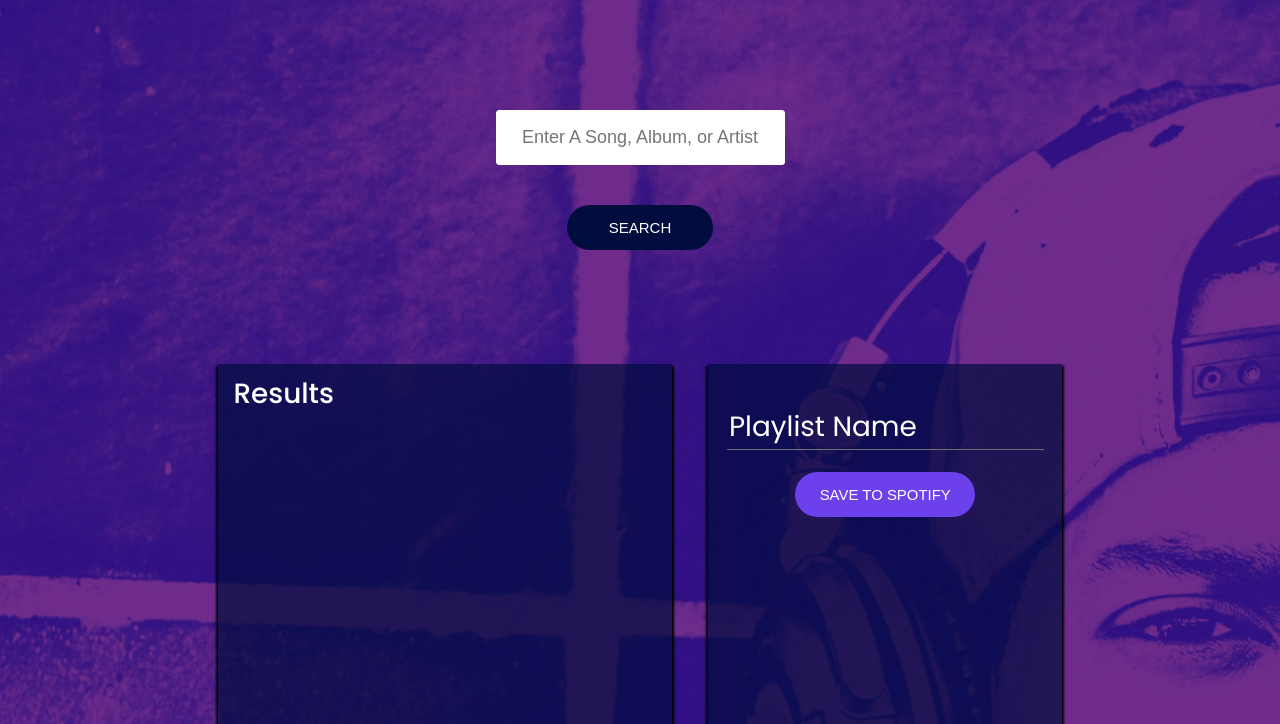
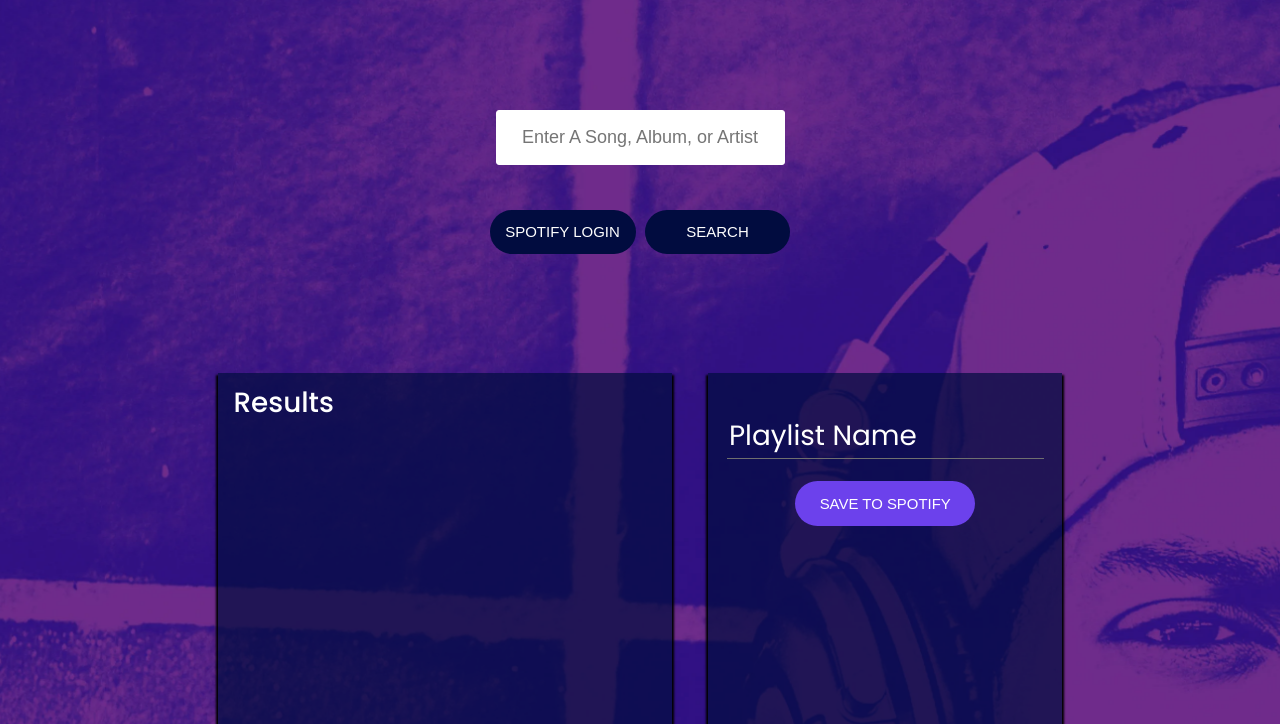
Before and after one commit to danielwilstrop/jamming, a React app: page / in a window 1280 px wide. Shown: the part 76-800 px from the top of the page. Built offline with nearby package versions, Linux system fonts and the light colour scheme.

Commit message:
ready to deploy

```diff
--- a/src/components/searchbar/searchbar.css
+++ b/src/components/searchbar/searchbar.css
@@ -33,8 +33,13 @@
     border: 0px;
     color: #fff;
     font-weight: 500;
+    margin: 0.25rem;
   }
 
   .SearchButton:hover {
     background-color: rgba(108, 65, 233, .7);
   }
+
+  .container {
+    display: flex;
+  }
--- a/src/components/searchbar/searchbar.js
+++ b/src/components/searchbar/searchbar.js
@@ -1,4 +1,5 @@
 import React from 'react'
+import Spotify from '../../utl/spotify';
 import './searchbar.css';
 
 class Searchbar extends React.Component {
@@ -8,6 +9,7 @@ class Searchbar extends React.Component {
     this.search = this.search.bind(this)
     this.handleTermChange = this.handleTermChange.bind(this)
     this.handleKeyPress = this.handleKeyPress.bind(this)
+    this.login = this.login.bind(this)
     }
 
     search() {
@@ -24,10 +26,17 @@ class Searchbar extends React.Component {
         this.setState( {term: e.target.value} )
     }
 
+    login() {
+        Spotify.getAccessToken()
+    }
+
     render() {
         return <div className="SearchBar">
                     <input placeholder="Enter A Song, Album, or Artist" onChange = {this.handleTermChange} onKeyUp = {this.handleKeyPress} />
-                    <button className="SearchButton"  onClick = {this.search}>SEARCH</button>
+                    <div className = "container">
+                        <button className="SearchButton" onClick = {this.login}>SPOTIFY LOGIN</button>
+                        <button className="SearchButton"  onClick = {this.search}>SEARCH</button>
+                    </div>
                 </div>
     }
 }
--- a/src/utl/spotify.js
+++ b/src/utl/spotify.js
@@ -1,6 +1,5 @@
 const clientId = '5a72b9db55194aeb9d98a42cb5c5544e';
-const redirectUri = 'http://danielwilstrop.github.io/jamming';
-
+const redirectUri = 'http://localhost:3000/';
 let accessToken;
 
 const Spotify = {
@@ -33,6 +32,7 @@ const Spotify = {
         }).then(
             response => {
                 if (response.ok) {
+                    console.log(response.json)
                     return response.json();
                 } else {
                     console.log('API request failed');
```
Also changed, not shown: build/asset-manifest.json (added), build/favicon.ico (added), build/index.html (added), build/logo192.png (added), build/logo512.png (added), build/manifest.json (added), build/reset.css (added), build/robots.txt (added), build/static/js/2.62121cef.chunk.js.LICENSE.txt (added), build/static/media/background_photo_desktop.fe3a0bed.webp (added), 10 other files.
